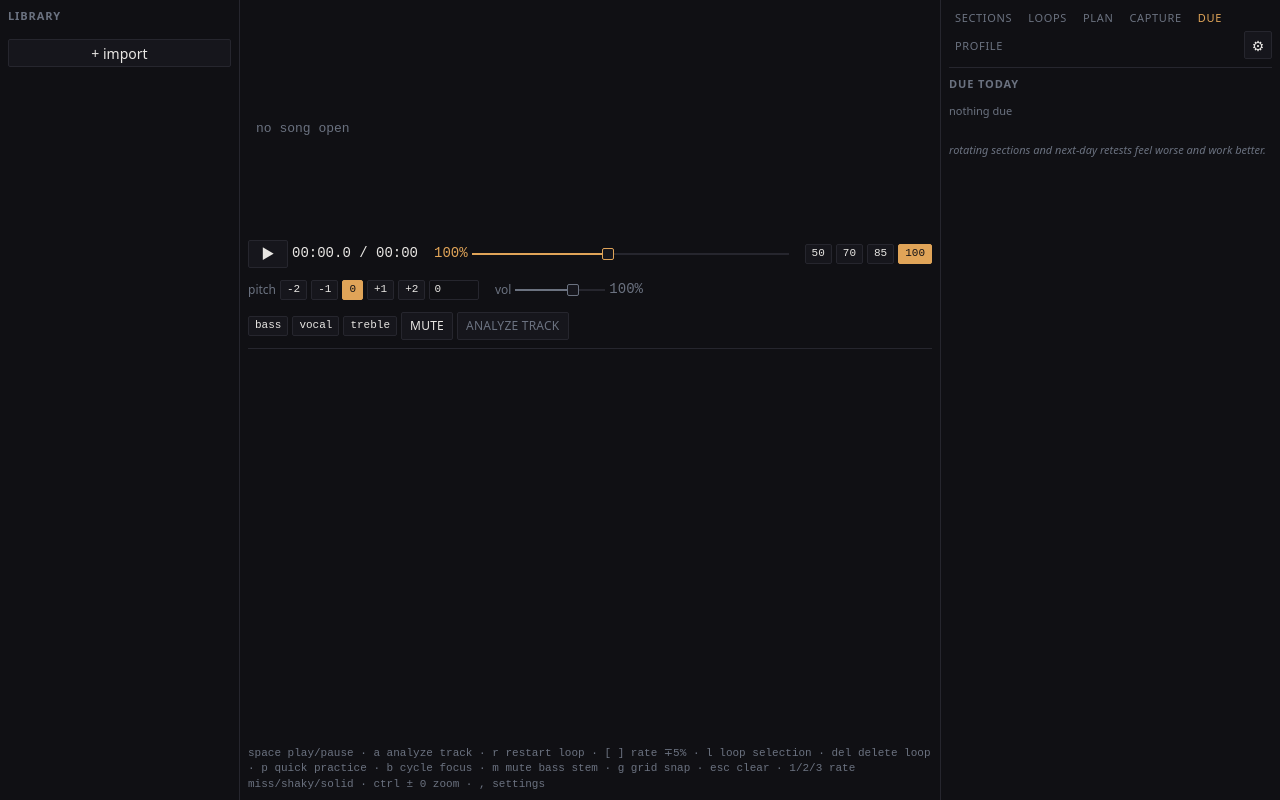
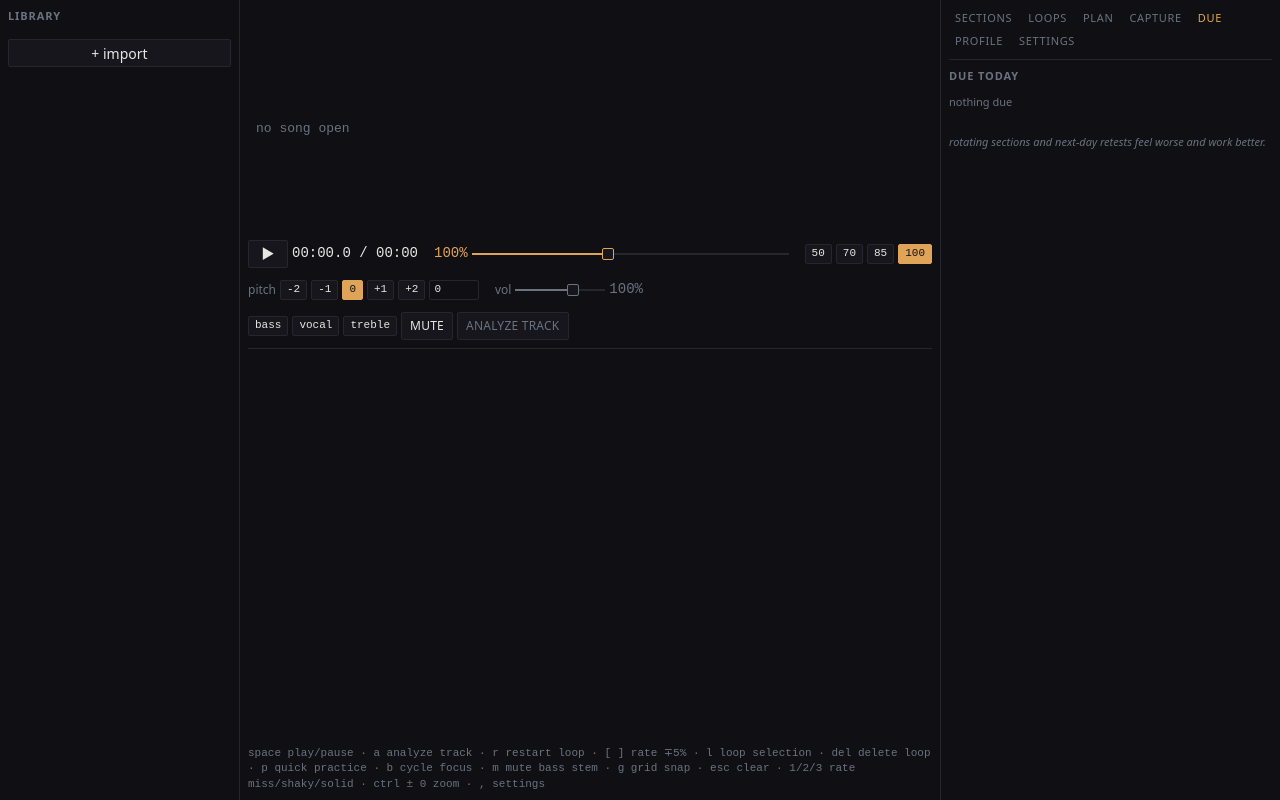
Before and after one commit to ShawnMcCool/dredge, a Svelte app in the folder apps/desktop/: page / in a window 1280 px wide. Built offline with nearby package versions, Linux system fonts and the light colour scheme.

Commit message:
feat(desktop): settings as a right-column tab instead of a gear modal

```diff
--- a/apps/desktop/src/App.svelte
+++ b/apps/desktop/src/App.svelte
@@ -10,11 +10,10 @@
   import LiveProgress from "./components/LiveProgress.svelte";
   import ProfilingPanel from "./components/ProfilingPanel.svelte";
   import Sections from "./components/Sections.svelte";
-  import SettingsModal from "./components/SettingsModal.svelte";
+  import SettingsPanel from "./components/SettingsPanel.svelte";
   import StemMixer from "./components/StemMixer.svelte";
   import Transport from "./components/Transport.svelte";
   import Waveform from "./components/Waveform.svelte";
-  import Button from "./lib/ui/Button.svelte";
   import { installKeys, KEY_HELP } from "./lib/keys";
   import { initZoom } from "./lib/zoom";
   import {
@@ -28,7 +27,7 @@
     settingsOpen,
   } from "./lib/stores";
 
-  const TABS = ["sections", "loops", "plan", "capture", "due", "profile"] as const;
+  const TABS = ["sections", "loops", "plan", "capture", "due", "profile", "settings"] as const;
   // due panel greets you on app start — the schedule is the product
   let tab = $state<(typeof TABS)[number]>("due");
   let running = $derived(
@@ -38,6 +37,13 @@
       $quickPromptVisible ||
       $quickSavedName !== null,
   );
+
+  $effect(() => {
+    if ($settingsOpen) {
+      tab = "settings";
+      settingsOpen.set(false);
+    }
+  });
 
   onMount(() => {
     // settings drive zoom (ui_scale) and session defaults — load first
@@ -70,11 +76,6 @@
         {#each TABS as t (t)}
           <button class="tab" class:active={tab === t} onclick={() => (tab = t)}>{t}</button>
         {/each}
-        <span class="gear">
-          <Button variant="icon" title="settings" onclick={() => settingsOpen.set(true)}>
-            ⚙
-          </Button>
-        </span>
       </nav>
       {#key tab}
         <div class="fade-in">
@@ -88,8 +89,10 @@
             <Capture />
           {:else if tab === "due"}
             <DuePanel />
+          {:else if tab === "profile"}
+            <ProfilingPanel />
           {:else}
-            <ProfilingPanel />
+            <SettingsPanel />
           {/if}
         </div>
       {/key}
@@ -99,7 +102,6 @@
 
 <!-- portal-at-root: the overlays cover all three columns -->
 <ExitModal />
-<SettingsModal />
 
 <style>
   .shell {
@@ -172,7 +174,4 @@
     color: var(--accent);
   }
 
-  .gear {
-    margin-left: auto;
-  }
 </style>
--- a/apps/desktop/src/components/SettingsModal.svelte
+++ b/apps/desktop/src/components/SettingsPanel.svelte
@@ -8,12 +8,10 @@
     GRID_SNAP_DEFAULT,
     gridSnap,
     settings,
-    settingsOpen,
     UI_SCALE,
   } from "../lib/stores";
   import Button from "../lib/ui/Button.svelte";
   import Fader from "../lib/ui/Fader.svelte";
-  import Modal from "../lib/ui/Modal.svelte";
   import { getZoom, setZoom } from "../lib/zoom";
 
   const BUFFERS = [60, 120, 180, 300];
@@ -23,8 +21,6 @@
   let bufferSecs = $derived(Number($settings[CAPTURE_BUFFER_SECS] ?? 180));
   let device = $derived(($settings[ANALYSIS_DEVICE] as string) ?? "auto");
 
-  const close = () => settingsOpen.set(false);
-
   function toggleSnap() {
     const next = !snapDefault;
     void actions.setSetting(GRID_SNAP_DEFAULT, next);
@@ -32,7 +28,7 @@
   }
 </script>
 
-<Modal open={$settingsOpen} title="settings" closable onclose={close}>
+<h2>settings</h2>
 <div class="row">
   <span class="label">ui scale</span>
   <Fader
@@ -86,7 +82,6 @@
   </div>
 </div>
 <p class="hint mono">auto = GPU when it fits, else CPU · cpu = slower, never out of VRAM</p>
-</Modal>
 
 <style>
   .row {
```
Lines whose indentation alone changed are shown as unchanged.
